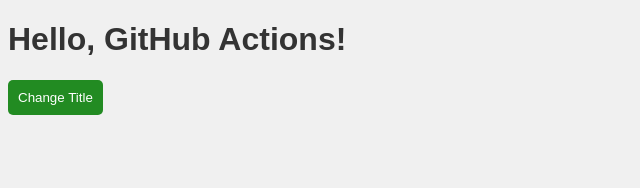
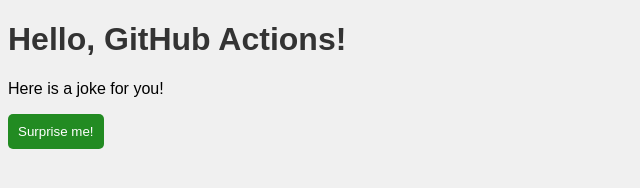
Before and after one commit to sujith-ga/github-actions-sample, a plain HTML site: page index.html in a window 1280 px wide. Shown: the whole page, without its empty margins (0-640 px from the left). Drawn offline with Linux system fonts and the light colour scheme.

Commit message:
Update project with actual API

```diff
--- a/index.html
+++ b/index.html
@@ -7,7 +7,11 @@
   </head>
   <body>
     <h1 id="title">Hello, GitHub Actions!</h1>
-    <button onclick="changeTitle()">Change Title</button>
+    <div>
+      <p>Here is a joke for you!</p>
+      <p id="joke-line"></p>
+    </div>
+    <button id="submit-button" onclick="getJoke()">Surprise me!</button>
 
     <script src="script.js"></script>
   </body>
--- a/script.js
+++ b/script.js
@@ -1,4 +1,18 @@
 // script.js
-function changeTitle() {
-  document.getElementById("title").innerText = "Title Changed!";
+
+function getJoke() {
+  // Make a GET request to the joke API
+  fetch("https://v2.jokeapi.dev/joke/Programming?type=single")
+    .then((response) => response.json())
+    .then((data) => {
+      // Display the joke
+      console.log(data.joke);
+
+      // Add the joke to the title
+      document.getElementById("joke-line").innerText = data.joke;
+      document.getElementById("submit-button").innerText="Try another";
+    })
+    .catch((error) => {
+      console.error("Error:", error);
+    });
 }
```
